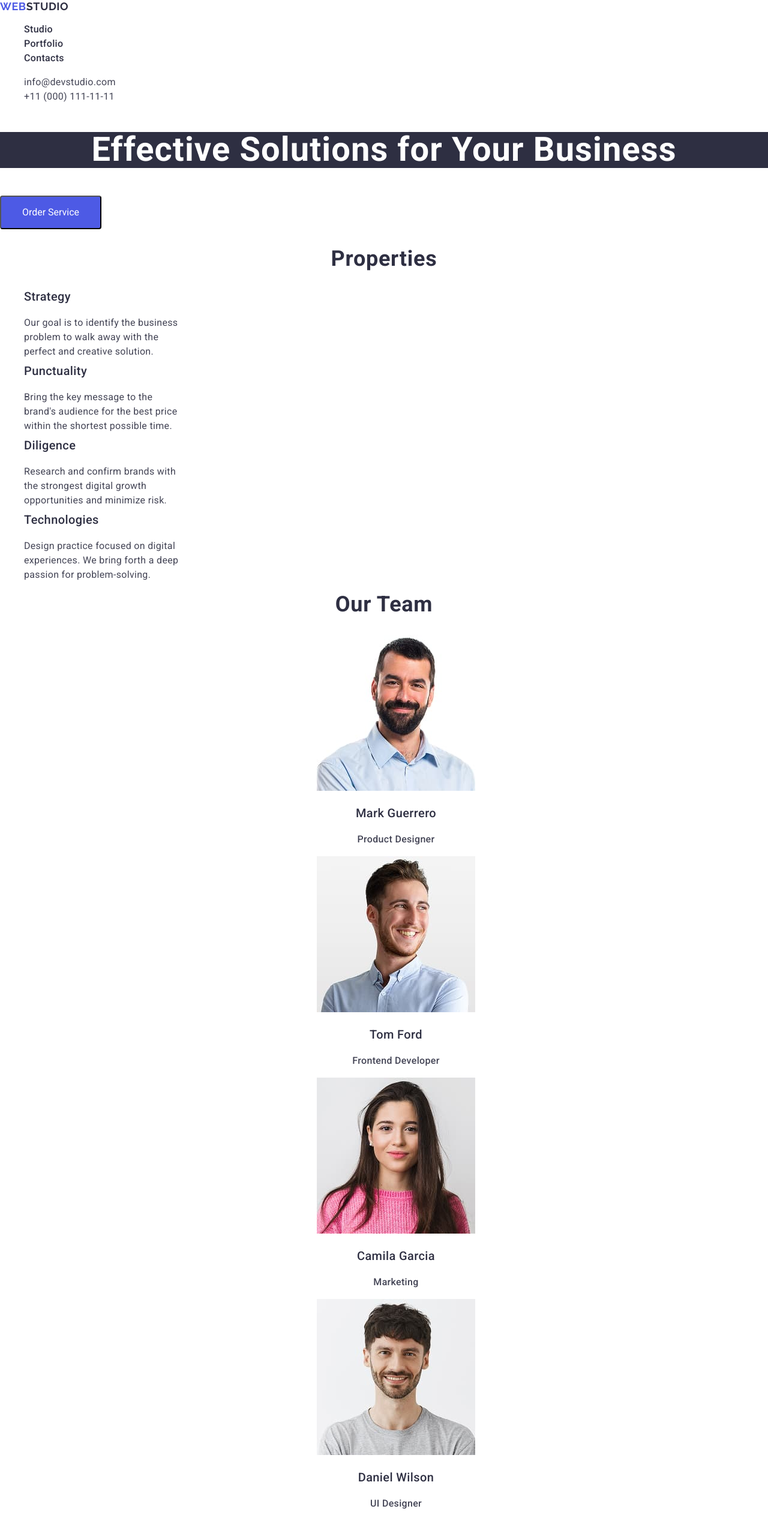
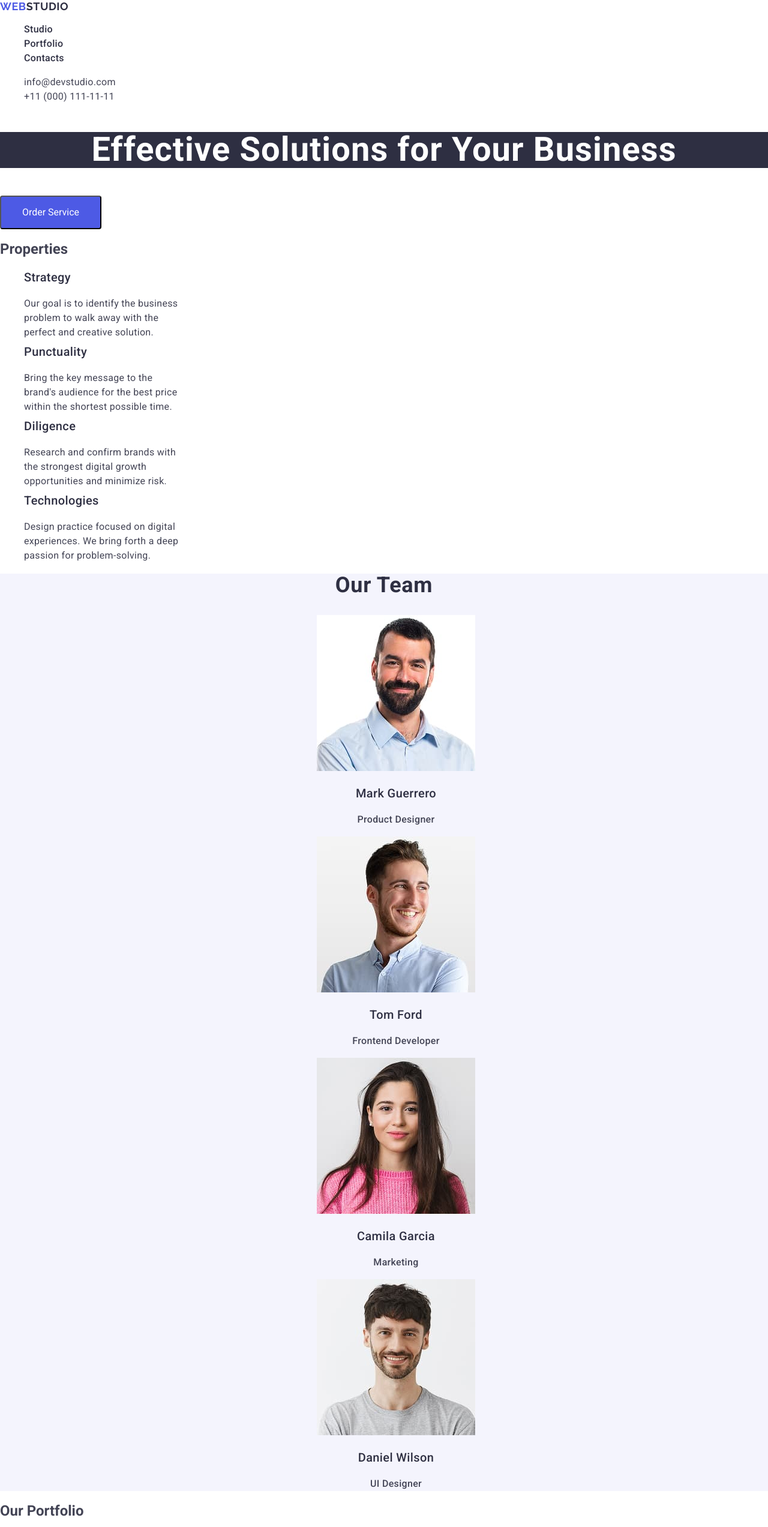
Before and after one commit to OlenaTatarchenko585/goit-markup-hw-02, a plain HTML site: page index.html in a window 1280 px wide. Shown: the top 2545 px of the page at 60% size. Drawn offline with nearby package versions, Linux system fonts and the light colour scheme.

Commit message:
Adding section three, four

```diff
--- a/css/styles.css
+++ b/css/styles.css
@@ -66,6 +66,7 @@ background-color: #4d5ae5;
 background: #404bbf;
 }
 
+
 .feature {
 width: 264px;
 height: 104px;
@@ -84,8 +85,10 @@ line-height: 1.5;
 letter-spacing: 0.02em;
 color: #434455;
 }
-
-.chapter-title {
+.team-section {
+background: #f4f4fd
+}
+.team-card-title {
 font-weight: 700;
 font-size: 36px;
 line-height: 1.11;
@@ -108,7 +111,7 @@ height="260"
 }
 
 .team-title {
-font-weight: 500;
+font-weight:  500;
 font-size: 20px;
 line-height: 1.2;
 letter-spacing: 0.02em;
--- a/index.html
+++ b/index.html
@@ -61,7 +61,7 @@
         </section>
       </section>
       <section class="properties-section">
-        <h2 class="chapter-title">Properties</h2>
+        <h2 class="feature-title">Properties</h2>
         <ul>
           <li class="feature">
             <h3 class="feature-list">Strategy</h3>
@@ -96,7 +96,7 @@
       </section>
 
       <section class="team-section">
-        <h2 class="chapter-title">Our Team</h2>
+        <h2 class="team-card-title">Our Team</h2>
         <ul class="team-list">
           <li class="team-name">
             <img
@@ -141,7 +141,7 @@
         </ul>
       </section>
       <section class="portfolio-section">
-        <h2 class="chapter-title">Our Portfolio</h2>
+        <h2 class="portfolio-card-title">Our Portfolio</h2>
         <ul>
           <li class="portfolio-card">
             <img
```
